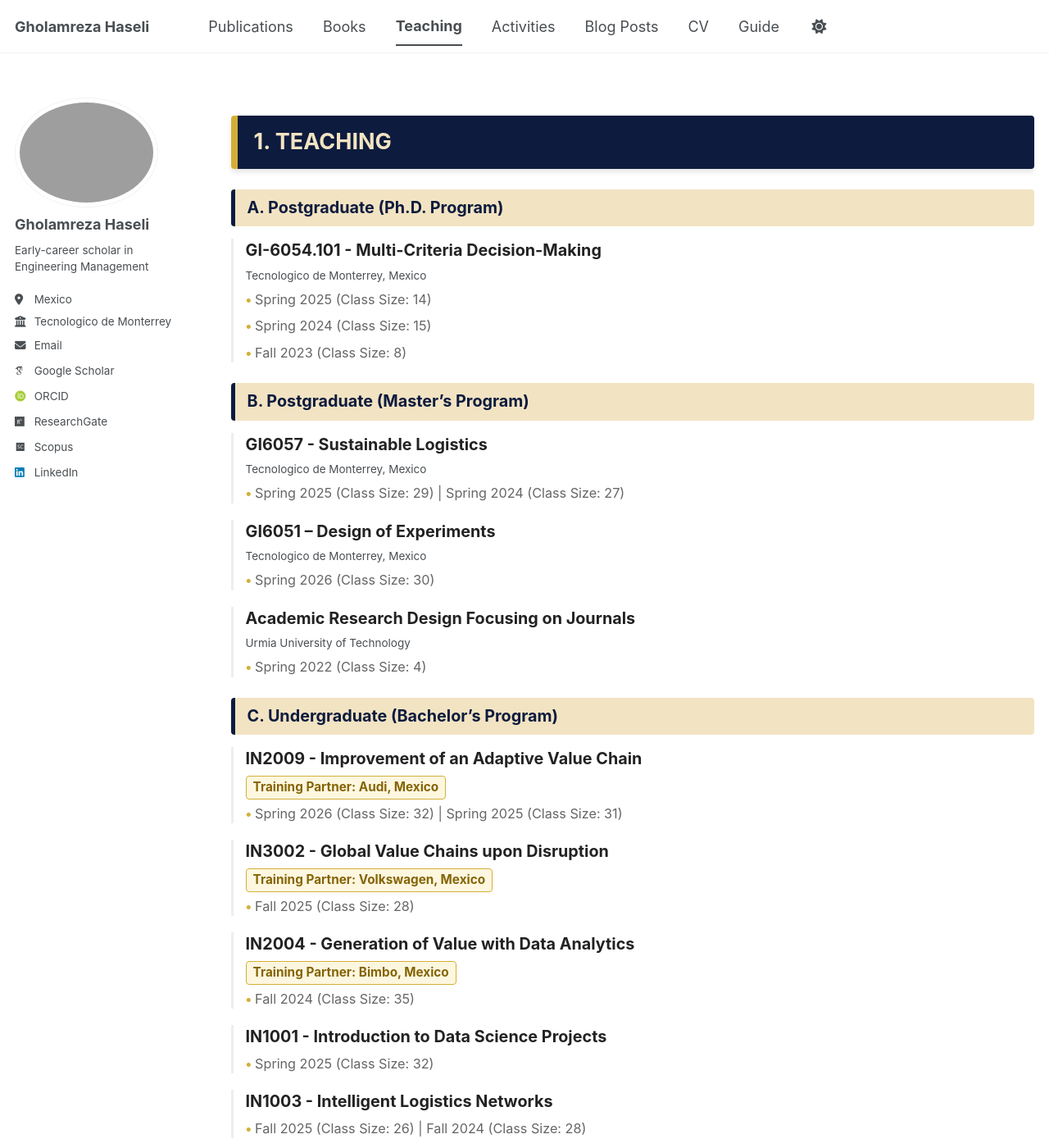
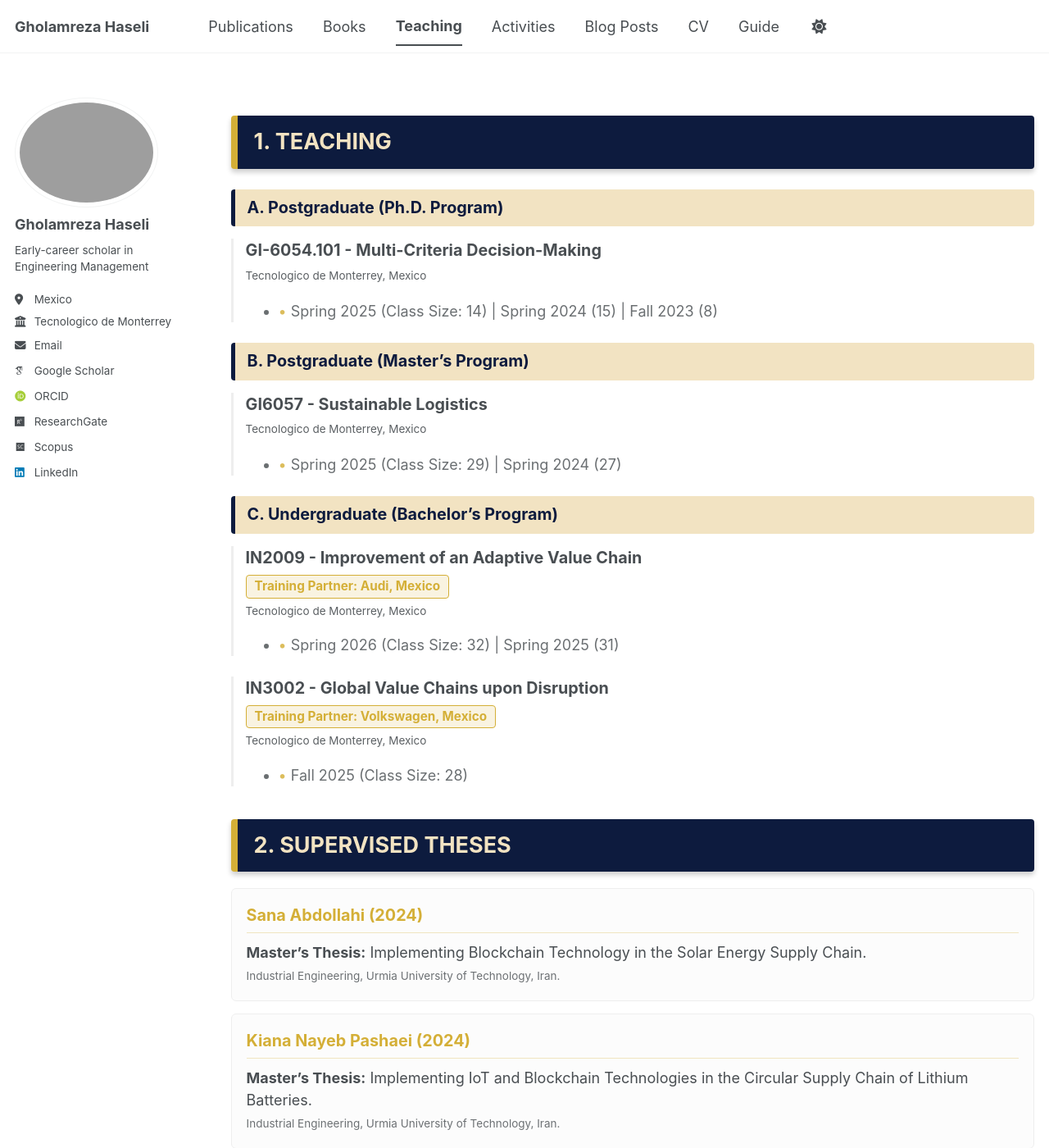
Before and after one commit to Gholamreza-Haseli/Gholamreza-Haseli.github.io, a Jekyll site: the page built from _pages/teaching.html, in a window 1280 px wide and 1400 px high. Shown: the whole window at 82% size. Built offline with Jekyll 4.4.1, drawn with Linux system fonts in a browser that asks for light colours; some web fonts are replaced; a script bundle is joined from its source files by our own code; library files that are not in the unit come from our copies.

Commit message:
Update teaching.html

```diff
--- a/_pages/teaching.html
+++ b/_pages/teaching.html
@@ -8,12 +8,13 @@
 {% include base_path %}
 
 <style>
+  /* مخفی کردن تایتل پیش‌فرض */
   .page__title { display: none !important; }
 
-  /* باکس سرمه‌ای اصلی POMS */
+  /* باکس سرمه‌ای اصلی - قفل شده روی سرمه‌ای با متن طلایی در هر دو تم */
   .poms-main-header {
-    background-color: #0d1b3e;
-    color: #f2e3c2;
+    background-color: #0d1b3e !important; /* قفل پس‌زمینه سرمه‌ای */
+    color: #f2e3c2 !important; /* قفل متن طلایی */
     padding: 12px 20px;
     border-radius: 4px;
     margin: 40px 0 20px 0;
@@ -21,40 +22,51 @@
     font-size: 1.5em;
     font-weight: bold;
     text-transform: uppercase;
-    box-shadow: 0 4px 6px rgba(0,0,0,0.1);
+    box-shadow: 0 4px 6px rgba(0,0,0,0.2);
+    display: block;
   }
 
-  /* زیرعنوان‌های طلایی (A, B, C) */
+  /* زیرعنوان‌های طلایی - قفل شده روی کرم با متن سرمه‌ای در هر دو تم */
   .poms-sub-header {
-    background-color: #f2e3c2;
-    color: #0d1b3e;
+    background-color: #f2e3c2 !important; /* قفل پس‌زمینه کرم */
+    color: #0d1b3e !important; /* قفل متن سرمه‌ای */
     padding: 8px 15px;
     border-radius: 4px;
     margin: 25px 0 15px 0;
     font-size: 1.1em;
     font-weight: bold;
     border-left: 5px solid #0d1b3e;
+    display: block;
   }
 
-  /* کارت هر درس */
+  /* کارت هر درس - حل مشکل تصویر دوم */
   .course-card {
-    border-left: 3px solid #eee;
+    border-left: 3px solid var(--border-color, #eee);
     padding-left: 15px;
-    margin-bottom: 20px;
+    margin-bottom: 25px;
   }
 
   .course-name {
     font-weight: bold;
-    color: var(--primary-color, #222);
+    color: var(--primary-color) !important; /* نام درس خودکار تغییر کند */
     font-size: 1.1em;
     display: block;
   }
 
+  /* حل مشکل تصویر دوم: متن دانشگاه و سال‌ها که روی کرم قرار می‌گیرند */
+  .course-card small,
+  .class-info,
+  .class-info li {
+    color: var(--primary-color) !important; /* متون را به متغیر قالب وصل کردم تا در تم مشکی سفید شوند */
+    opacity: 0.9;
+  }
+
+  /* باکس شرکای تجاری (Audi/VW) - در هر دو تم خوانا */
   .training-partner {
     display: inline-block;
-    background: #eebf1d22;
-    color: #856404;
-    padding: 2px 8px;
+    background: rgba(212, 175, 55, 0.15) !important;
+    color: #d4af37 !important;
+    padding: 2px 10px;
     border-radius: 4px;
     font-size: 0.85em;
     font-weight: bold;
@@ -62,36 +74,37 @@
     border: 1px solid #d4af37;
   }
 
-  .class-info {
-    font-size: 0.9em;
-    list-style: none;
-    padding-left: 0;
-    margin-top: 5px;
-    color: #666;
+  .class-info li::before {
+    content: "• ";
+    color: #d4af37 !important;
   }
 
-  .class-info li::before {
-    content: "• ";
-    color: #d4af37;
-    font-weight: bold;
-  }
-
-  /* بخش پایان‌نامه‌ها */
+  /* بخش پایان‌نامه‌ها - حل مشکل تصویر اول */
   .thesis-card {
-    background: var(--receiver-msg-bg, #fcfcfc);
-    border: 1px solid #eee;
-    padding: 15px;
+    /* به جای سفید مطلق، از متغیر پس‌زمینه قالب استفاده می‌کنم که در تم مشکی تیره می‌شود */
+    background: var(--receiver-msg-bg, #fcfcfc) !important;
+    border: 1px solid var(--border-color, #eee);
+    padding: 18px;
     border-radius: 6px;
     margin-bottom: 15px;
+    /* حل مشکل تصویر اول: متن پایان‌نامه‌ها در تم مشکی خودکار سفید شود */
+    color: var(--primary-color) !important;
   }
 
   .student-name {
-    color: #0d1b3e;
+    color: #d4af37 !important; /* طلایی روی هر پس‌زمینه‌ای عالی است */
     font-weight: bold;
-    border-bottom: 1px solid #f2e3c2;
-    padding-bottom: 3px;
-    margin-bottom: 8px;
+    border-bottom: 1px solid rgba(212, 175, 55, 0.3);
+    padding-bottom: 5px;
+    margin-bottom: 10px;
     display: block;
+    font-size: 1.1em;
+  }
+
+  /* اطمینان از سفید شدن متون تگ small داخل کارت پایان‌نامه در تم مشکی */
+  .thesis-card small {
+    color: var(--primary-color) !important;
+    opacity: 0.8;
   }
 </style>
 
@@ -102,9 +115,7 @@
   <span class="course-name">GI-6054.101 - Multi-Criteria Decision-Making</span>
   <small>Tecnologico de Monterrey, Mexico</small>
   <ul class="class-info">
-    <li>Spring 2025 (Class Size: 14)</li>
-    <li>Spring 2024 (Class Size: 15)</li>
-    <li>Fall 2023 (Class Size: 8)</li>
+    <li>Spring 2025 (Class Size: 14) | Spring 2024 (15) | Fall 2023 (8)</li>
   </ul>
 </div>
 
@@ -113,21 +124,7 @@
   <span class="course-name">GI6057 - Sustainable Logistics</span>
   <small>Tecnologico de Monterrey, Mexico</small>
   <ul class="class-info">
-    <li>Spring 2025 (Class Size: 29) | Spring 2024 (Class Size: 27)</li>
-  </ul>
-</div>
-<div class="course-card">
-  <span class="course-name">GI6051 – Design of Experiments</span>
-  <small>Tecnologico de Monterrey, Mexico</small>
-  <ul class="class-info">
-    <li>Spring 2026 (Class Size: 30)</li>
-  </ul>
-</div>
-<div class="course-card">
-  <span class="course-name">Academic Research Design Focusing on Journals</span>
-  <small>Urmia University of Technology</small>
-  <ul class="class-info">
-    <li>Spring 2022 (Class Size: 4)</li>
+    <li>Spring 2025 (Class Size: 29) | Spring 2024 (27)</li>
   </ul>
 </div>
 
@@ -135,38 +132,17 @@
 <div class="course-card">
   <span class="course-name">IN2009 - Improvement of an Adaptive Value Chain</span>
   <span class="training-partner">Training Partner: Audi, Mexico</span>
+  <small style="display:block; margin-top:5px;">Tecnologico de Monterrey, Mexico</small>
   <ul class="class-info">
-    <li>Spring 2026 (Class Size: 32) | Spring 2025 (Class Size: 31)</li>
+    <li>Spring 2026 (Class Size: 32) | Spring 2025 (31)</li>
   </ul>
 </div>
-
 <div class="course-card">
   <span class="course-name">IN3002 - Global Value Chains upon Disruption</span>
   <span class="training-partner">Training Partner: Volkswagen, Mexico</span>
+  <small style="display:block; margin-top:5px;">Tecnologico de Monterrey, Mexico</small>
   <ul class="class-info">
     <li>Fall 2025 (Class Size: 28)</li>
-  </ul>
-</div>
-
-<div class="course-card">
-  <span class="course-name">IN2004 - Generation of Value with Data Analytics</span>
-  <span class="training-partner">Training Partner: Bimbo, Mexico</span>
-  <ul class="class-info">
-    <li>Fall 2024 (Class Size: 35)</li>
-  </ul>
-</div>
-
-<div class="course-card">
-  <span class="course-name">IN1001 - Introduction to Data Science Projects</span>
-  <ul class="class-info">
-    <li>Spring 2025 (Class Size: 32)</li>
-  </ul>
-</div>
-
-<div class="course-card">
-  <span class="course-name">IN1003 - Intelligent Logistics Networks</span>
-  <ul class="class-info">
-    <li>Fall 2025 (Class Size: 26) | Fall 2024 (Class Size: 28)</li>
   </ul>
 </div>
 
```
